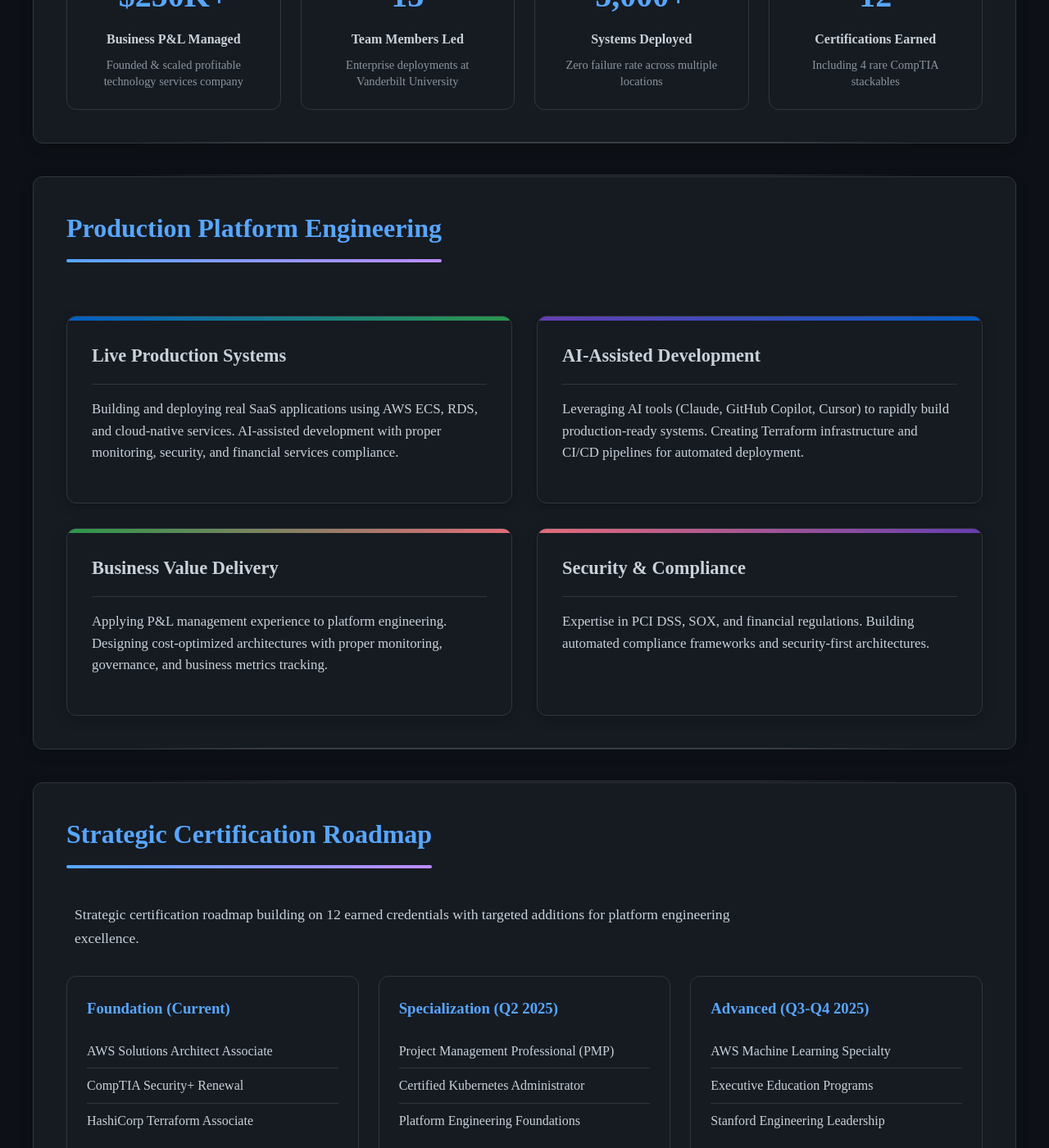
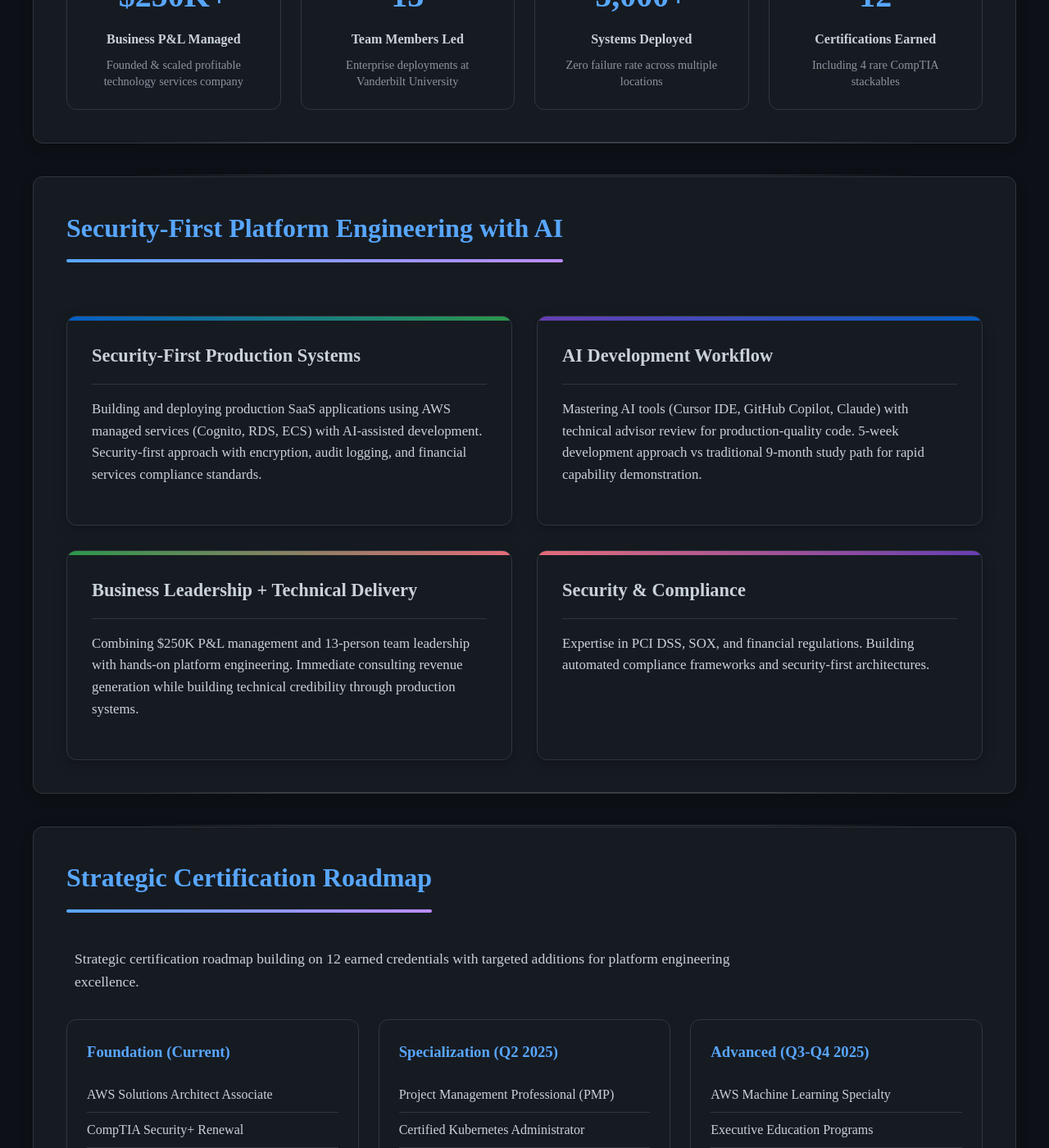
Before and after one commit to joshuamichaelhall/joshuamichaelhall.github.io, a Jekyll site: the page built from index.markdown, in a window 1280 px wide and 1400 px high, scrolled down 1684 px. Shown: the whole window at 82% size. Built offline with Jekyll 4.4.1, drawn with Linux system fonts in a browser that asks for light colours; nearby versions of some CDN libraries; some of the changed text lies outside the part shown.

Commit message:
Update website to reflect security-first Platform Engineering approach
Website updates for refined production-first strategy:
- Updated tagline to emphasize security-first Platform Engineering
- Added AI-assisted development tools (Cursor, Copilot, Claude) to messaging
- Updated approach from 2-week to 5-week security-first development
- Emphasized financial services compliance standards
- Updated availability notice to reflect 5-week development timeline

Key Messaging Changes:
- Security-first Platform Engineering with AI assistance
- 5-week production development approach
- Financial services compliance focus
- Technical advisor review for quality assurance

🤖 Generated with [Claude Code](https://claude.ai/code)

Co-Authored-By: Claude <noreply@anthropic.com>

```diff
--- a/index.markdown
+++ b/index.markdown
@@ -11,8 +11,8 @@ layout: default
       <div class="hero-text">
         <h1>Joshua Michael Hall</h1>
         <h2>Certified Engineering Leader | 12 Certifications Earned</h2>
-        <h3 class="hero-tagline">Production Platform Engineering | Building Live Systems | $240-275K Roles</h3>
-        <p>Platform Engineering leader building production systems with AI assistance while leveraging 12 professional certifications including 4 rare CompTIA stackables (<1% of IT professionals). Combining $250K P&L management and 13-person team leadership with hands-on technical delivery for Engineering Manager roles in financial services.</p>
+        <h3 class="hero-tagline">Security-First Platform Engineering | AI-Assisted Development | $240-275K Roles</h3>
+        <p>Platform Engineering leader building security-first production systems with AI assistance (Cursor, Copilot, Claude) while leveraging 12 professional certifications including 4 rare CompTIA stackables (<1% of IT professionals). Combining $250K P&L management and 13-person team leadership with 5-week production development approach for Engineering Manager roles in financial services.</p>
         <div class="certification-highlight">
           <h4><span class="cert-icon">🏆</span> Strategic Certification Portfolio</h4>
           <div class="cert-stats">
@@ -38,7 +38,7 @@ layout: default
             <span class="cert-badge">Security+ (2025)</span>
           </div>
           <div class="availability-notice">
-            <strong>🚀 Building production systems + consulting at $150/hour | Open to Platform EM roles | Remote-first | Arkansas-based</strong>
+            <strong>🚀 5-week security-first development approach + consulting at $150/hour | Open to Platform EM roles | Remote-first | Arkansas-based</strong>
           </div>
         </div>
         <div class="hero-links">
@@ -78,19 +78,19 @@ layout: default
 </div>
 
 <div class="home-section with-divider" id="technical-focus">
-  <h2>Production Platform Engineering</h2>
+  <h2>Security-First Platform Engineering with AI</h2>
   <div class="tech-focus-grid">
     <div class="tech-focus-item">
-      <h3>Live Production Systems</h3>
-      <p>Building and deploying real SaaS applications using AWS ECS, RDS, and cloud-native services. AI-assisted development with proper monitoring, security, and financial services compliance.</p>
+      <h3>Security-First Production Systems</h3>
+      <p>Building and deploying production SaaS applications using AWS managed services (Cognito, RDS, ECS) with AI-assisted development. Security-first approach with encryption, audit logging, and financial services compliance standards.</p>
     </div>
     <div class="tech-focus-item">
-      <h3>AI-Assisted Development</h3>
-      <p>Leveraging AI tools (Claude, GitHub Copilot, Cursor) to rapidly build production-ready systems. Creating Terraform infrastructure and CI/CD pipelines for automated deployment.</p>
+      <h3>AI Development Workflow</h3>
+      <p>Mastering AI tools (Cursor IDE, GitHub Copilot, Claude) with technical advisor review for production-quality code. 5-week development approach vs traditional 9-month study path for rapid capability demonstration.</p>
     </div>
     <div class="tech-focus-item">
-      <h3>Business Value Delivery</h3>
-      <p>Applying P&L management experience to platform engineering. Designing cost-optimized architectures with proper monitoring, governance, and business metrics tracking.</p>
+      <h3>Business Leadership + Technical Delivery</h3>
+      <p>Combining $250K P&L management and 13-person team leadership with hands-on platform engineering. Immediate consulting revenue generation while building technical credibility through production systems.</p>
     </div>
     <div class="tech-focus-item">
       <h3>Security & Compliance</h3>
```
Also changed, not shown: pages/about.md (+3 -3 lines).
